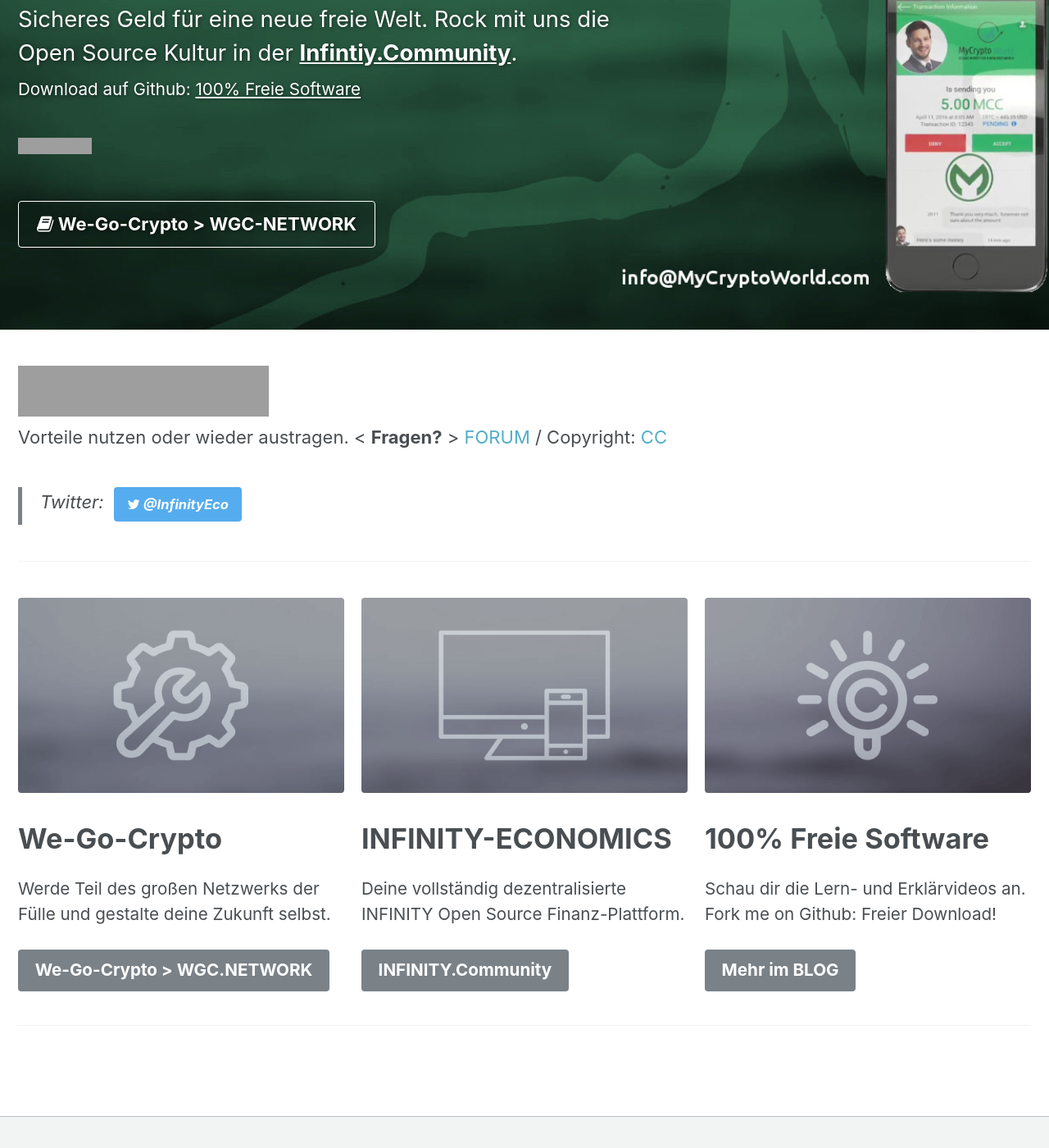
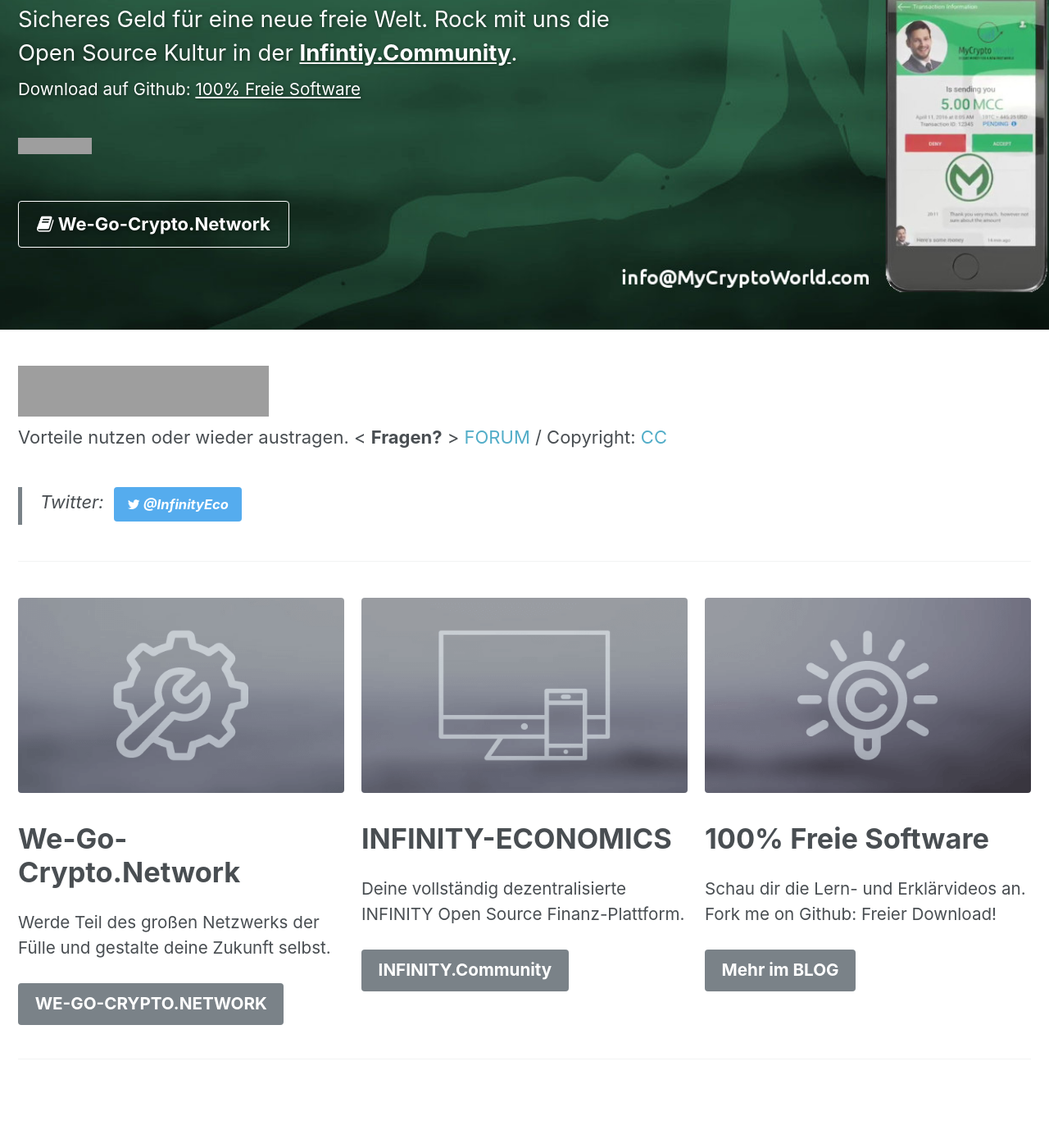
Before and after one commit to infinity-economics/WhitePaper, a Jekyll site: the page built from _pages/home.md, in a window 1280 px wide and 1400 px high, scrolled down 244 px. Shown: the whole window at 82% size. Built offline with Jekyll 4.4.1, drawn with Linux system fonts in a browser that asks for light colours; grey boxes are pictures that could not be loaded.

Commit message:
Update home.md

```diff
--- a/_pages/home.md
+++ b/_pages/home.md
@@ -4,7 +4,7 @@ permalink: /
 header:
   overlay_color: "#57be8b"   #overlay_color: "#5e616c"
   overlay_image: /assets/images/mm-home-page-feature-green-smart.jpg
-  cta_label: "<i class='fa fa-book'></i> We-Go-Crypto > WGC-NETWORK"
+  cta_label: "<i class='fa fa-book'></i> We-Go-Crypto.Network"
   cta_url: "http://WGC-Preelaunch.eu/"
   caption:
 excerpt: '{::nomarkdown}Sicheres Geld für eine neue freie Welt. Rock mit uns die Open Source Kultur in der <b><a href="http://Infinity.Community">Infintiy.Community</a></b>.<br />
@@ -13,10 +13,10 @@ excerpt: '{::nomarkdown}Sicheres Geld für eine neue freie Welt. Rock mit uns di
 feature_row:
   - image_path: /assets/images/mm-customizable-feature.png
     alt: "customizable"
-    title: "We-Go-Crypto"
+    title: "We-Go-Crypto.Network"
     excerpt: "Werde Teil des großen Netzwerks der Fülle und gestalte deine Zukunft selbst."
     url: "http://WGC-Preelaunch.at/"
-    btn_label: "We-Go-Crypto > WGC.NETWORK"
+    btn_label: "WE-GO-CRYPTO.NETWORK"
   - image_path: /assets/images/mm-responsive-feature.png
     alt: "fully responsive"
     title: "INFINITY-ECONOMICS"
```
